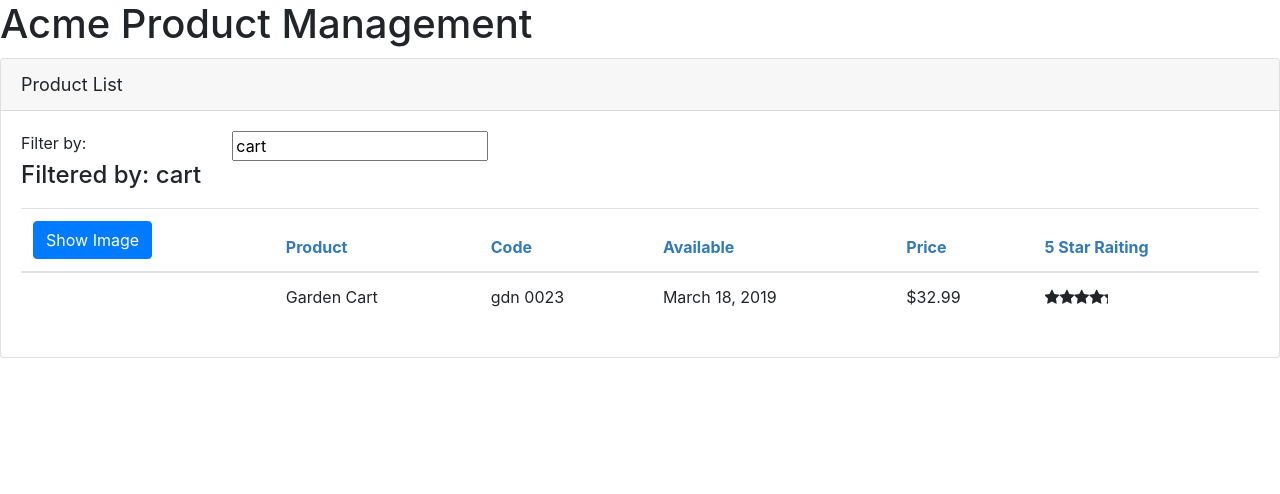
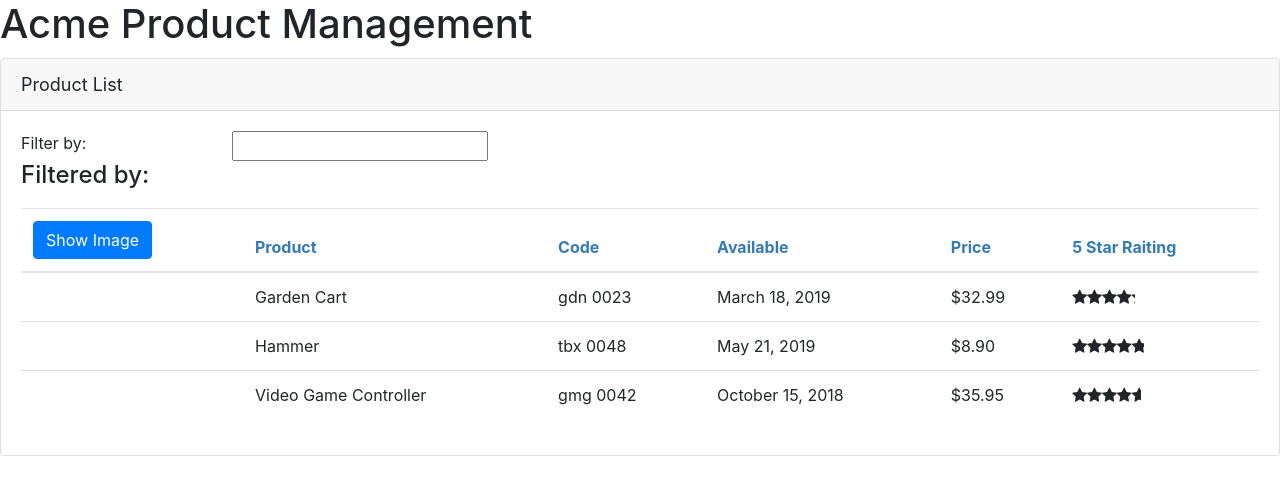
Before and after one commit to MihaiGaidau/angular_learning, an Angular app in the folder APM/: page / in a window 1280 px wide. Shown: the top 494 px of the page. Built offline with nearby package versions, Linux system fonts and the light colour scheme.

Commit message:
09: Services and Dependency Injection

```diff
--- a/APM/src/app/products/product-list.component.ts
+++ b/APM/src/app/products/product-list.component.ts
@@ -1,5 +1,6 @@
 import { Component, OnInit } from '@angular/core';
 import { IProduct } from './product'
+import { ProductService } from './product.service'
 
 @Component({
   selector: 'pm-products',
@@ -24,36 +25,14 @@
 
 
   filteredProducts: IProduct[];
-  products: IProduct[] = [
-    {
-      "productId": 2,
-      "productName": "Garden Cart",
-      "productCode": "GDN-0023",
-      "releaseDate": "March 18, 2019",
-      "description": "15 gallon capacity rolling garden cart",
-      "price": 32.99,
-      "starRating": 4.2,
-      "imageUrl": "assets/images/garden_cart.png"
-    },
-    {
-      "productId": 5,
-      "productName": "Hammer",
-      "productCode": "TBX-0048",
-      "releaseDate": "May 21, 2019",
-      "description": "Curved claw steel hammer",
-      "price": 8.9,
-      "starRating": 4.8,
-      "imageUrl": "assets/images/hammer.png"
-    }];
+  products: IProduct[] = [];
 
-    constructor(){
-      this.filteredProducts = this.products;
-      this.listFilter = 'cart';
-    }
+  constructor(private productService: ProductService) {
+  }
 
-    onRatingClicked(message: string): void{
-      this.pageTitle = 'Product List: '+ message;
-    }
+  onRatingClicked(message: string): void {
+    this.pageTitle = 'Product List: ' + message;
+  }
 
   performFilter(filterBy: string): IProduct[] {
     filterBy = filterBy.toLocaleLowerCase();
@@ -66,6 +45,7 @@
   }
 
   ngOnInit(): void {
-    console.log('In OnInit');
+    this.products = this.productService.getProducts();
+    this.filteredProducts = this.products;
   }
 }
--- /dev/null
+++ b/APM/src/app/products/product.service.ts
@@ -0,0 +1,44 @@
+import { Injectable } from '@angular/core';
+import { IProduct } from './product'
+
+@Injectable({
+    providedIn: 'root'
+})
+export class ProductService {
+
+    getProducts(): IProduct[] {
+        return [
+            {
+                "productId": 2,
+                "productName": "Garden Cart",
+                "productCode": "GDN-0023",
+                "releaseDate": "March 18, 2019",
+                "description": "15 gallon capacity rolling garden cart",
+                "price": 32.99,
+                "starRating": 4.2,
+                "imageUrl": "assets/images/garden_cart.png"
+            },
+            {
+                "productId": 5,
+                "productName": "Hammer",
+                "productCode": "TBX-0048",
+                "releaseDate": "May 21, 2019",
+                "description": "Curved claw steel hammer",
+                "price": 8.9,
+                "starRating": 4.8,
+                "imageUrl": "assets/images/hammer.png"
+            },
+            {
+                "productId": 10,
+                "productName": "Video Game Controller",
+                "productCode": "GMG-0042",
+                "releaseDate": "October 15, 2018",
+                "description": "Standard two-button video game controller",
+                "price": 35.95,
+                "starRating": 4.6,
+                "imageUrl": "assets/images/xbox-controller.png"
+              }
+        ]
+    }
+
+}
```
